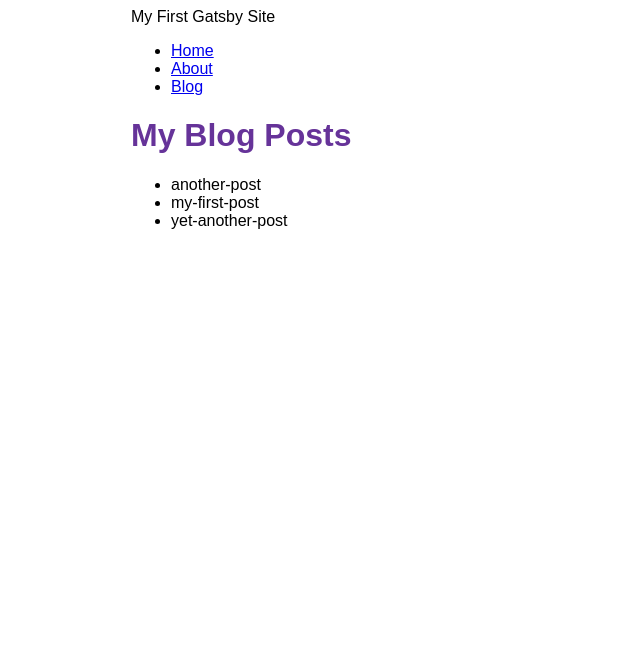
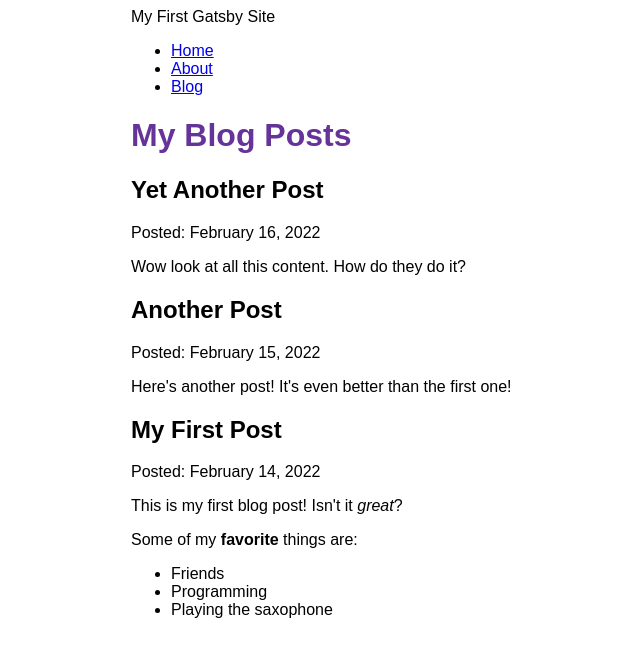
Before and after one commit to zmm2025/my-first-gatsby-site, a Gatsby site: page /blog in a window 1280 px wide. Shown: the whole page, without its empty margins (259-899 px from the left). Built offline with nearby package versions, Linux system fonts and the light colour scheme; Gatsby itself is replaced by a stand-in of ours.

Commit message:
Finished Gatsby Tutorial Part 5

```diff
--- a/blog/another-post.mdx
+++ b/blog/another-post.mdx
@@ -0,0 +1,6 @@
+---
+title: "Another Post"
+date: "2022-02-15"
+---
+
+Here's another post! It's even better than the first one!
--- a/blog/my-first-post.mdx
+++ b/blog/my-first-post.mdx
@@ -0,0 +1,12 @@
+---
+title: "My First Post"
+date: "2022-02-14"
+---
+
+This is my first blog post! Isn't it *great*?
+
+Some of my **favorite** things are:
+
+* Friends
+* Programming
+* Playing the saxophone
--- a/blog/yet-another-post.mdx
+++ b/blog/yet-another-post.mdx
@@ -0,0 +1,6 @@
+---
+title: "Yet Another Post"
+date: "2022-02-16"
+---
+
+Wow look at all this content. How do they do it?
--- a/gatsby-config.js
+++ b/gatsby-config.js
@@ -12,5 +12,6 @@
         path: `${__dirname}/blog`,
       }
     },
+    "gatsby-plugin-mdx",
   ],
 };
--- a/package.json
+++ b/package.json
@@ -15,8 +15,11 @@
     "clean": "gatsby clean"
   },
   "dependencies": {
+    "@mdx-js/mdx": "^1.6.22",
+    "@mdx-js/react": "^1.6.22",
     "gatsby": "^4.6.2",
     "gatsby-plugin-image": "^2.7.0",
+    "gatsby-plugin-mdx": "^3.7.1",
     "gatsby-plugin-sharp": "^4.7.0",
     "gatsby-source-filesystem": "^4.7.0",
     "react": "^17.0.1",
--- a/src/pages/blog.js
+++ b/src/pages/blog.js
@@ -1,28 +1,36 @@
 import * as React from 'react'
 import { graphql } from 'gatsby'
+import { MDXRenderer } from 'gatsby-plugin-mdx'
 import Layout from '../components/layout'
 
 const BlogPage = ({ data }) => {
   return (
     <Layout pageTitle="My Blog Posts">
-      <ul>
       {
-          data.allFile.nodes.map(node => (
-              <li key={node.name}>
-                  {node.name}
-              </li>
-          ))
+        data.allMdx.nodes.map((node) => (
+          <article key={node.id}>
+            <h2>{node.frontmatter.title}</h2>
+            <p>Posted: {node.frontmatter.date}</p>
+            <MDXRenderer>
+                {node.body}
+            </MDXRenderer>
+          </article>
+        ))
       }
-      </ul>
     </Layout>
   )
 }
 
 export const query = graphql`
     query {
-        allFile {
+        allMdx(sort: {fields: frontmatter___date, order: DESC}) {
             nodes {
-                name
+                frontmatter {
+                    date(formatString: "MMMM D, YYYY")
+                    title
+                }
+                id
+                body
             }
         }
     }
```
Also changed, not shown: 1 other file.
